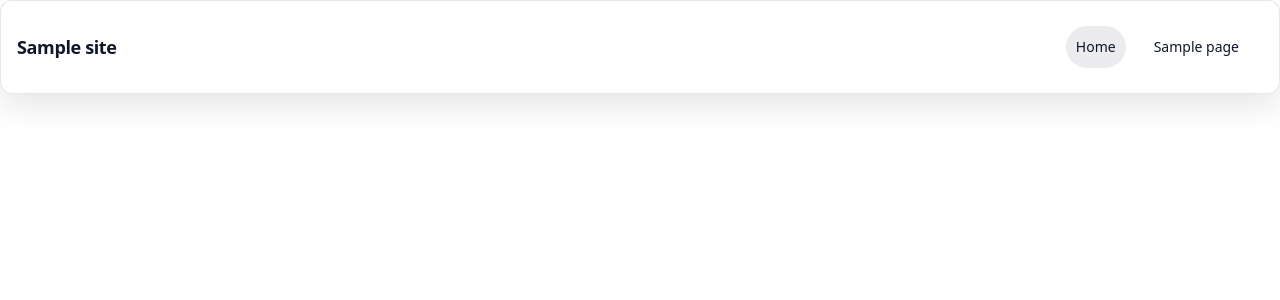
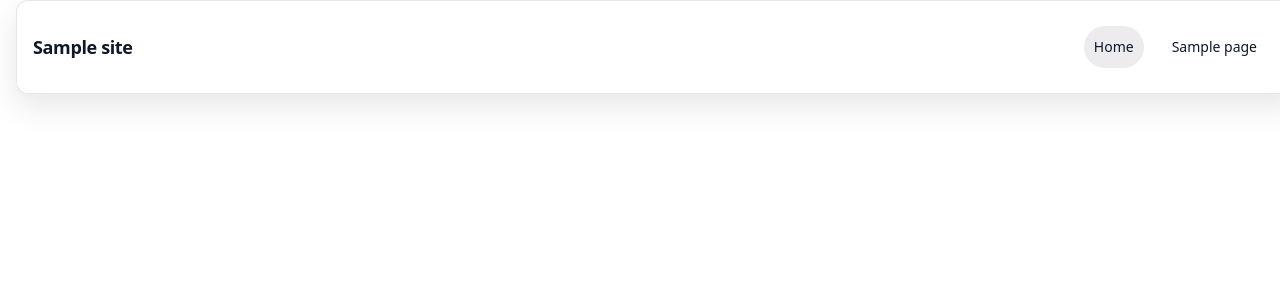
Before and after one commit to pauliusalionis/d1-theme, a WordPress theme: template header.php in a window 1280 px wide. Shown: the top 300 px of the page. Run offline with PHP 8.4 and a stand-in for WordPress, Linux system fonts and the light colour scheme; the site name, menu and one post (Sample post) are stand-ins, and other content is empty.

Commit message:
Add header layout options (full-width, boxed, boxed-wide)
- Added header_layout ACF field support in header.php
- Implemented three layout modes:
  * full-width: No margins, 100% width
  * boxed: Centered with max-width
  * boxed-wide: Gutters on sides (default)
- Added --gutter CSS variable (1rem) to foundation.css
- Added layout-specific CSS rules to header.css
- Fixed margin-top for full-width sticky headers

Layout options match ACF field configuration:
- Default: boxed-wide
- Options: full-width, boxed, boxed-wide

```diff
--- a/assets/css/foundation.css
+++ b/assets/css/foundation.css
@@ -54,6 +54,7 @@
     /* Layout */
     --container-width: 70rem;
     --section-padding-y: clamp(3rem, 5vw, 5rem);
+    --gutter: 1rem;
 
     /* Radius & shadows */
     --radius-s: 0.375rem;
--- a/assets/css/header.css
+++ b/assets/css/header.css
@@ -35,10 +35,32 @@
   overflow: visible; /* allow shadow */
 }
 
+/* =============================================
+   HEADER LAYOUT OPTIONS
+   ============================================= */
+
+/* Full width - no margins, no max-width */
 .site-header.full-width .container {
+  margin-inline: 0px;
+  max-width: none;
+  width: 100%;
+}
+
+.site-header.full-width.site-header--sticky .site-header__inner {
+  margin-top: 0px;
+}
+
+/* Boxed - centered with max-width */
+.site-header.boxed .container {
+  margin-inline: auto;
+  max-width: var(--container-width);
+}
+
+/* Boxed wide - gutters on sides */
+.site-header.boxed-wide .container {
   margin-inline: var(--gutter);
   max-width: none;
-  width: calc(100% - var(--gutter));
+  width: calc(100% - (var(--gutter) * 2));
 }
 
 .site-header--sticky {
--- a/header.php
+++ b/header.php
@@ -20,6 +20,7 @@ $body_scripts = $has_acf ? (string) get_field('body_scripts', 'option') : '';
 // NEW options you want (safe defaults if fields not created yet)
 $drawer_side = $has_acf ? (get_field('header_drawer_position', 'option') ?: 'right') : 'right'; // right|left
 $drawer_on_desktop = $has_acf ? (bool) get_field('header_drawer_desktop', 'option') : false;     // true|false
+$header_layout = $has_acf ? (get_field('header_layout', 'option') ?: 'boxed-wide') : 'boxed-wide'; // full-width|boxed|boxed-wide
 
 // Header classes
 $header_classes = array(
@@ -27,6 +28,7 @@ $header_classes = array(
 	$is_sticky ? 'site-header--sticky' : '',
 	'site-header--logo-' . sanitize_html_class($logo_pos),
 	'site-header--menu-' . sanitize_html_class($menu_pos),
+	sanitize_html_class($header_layout),
 );
 $header_classes = trim(implode(' ', array_filter($header_classes)));
 
```
